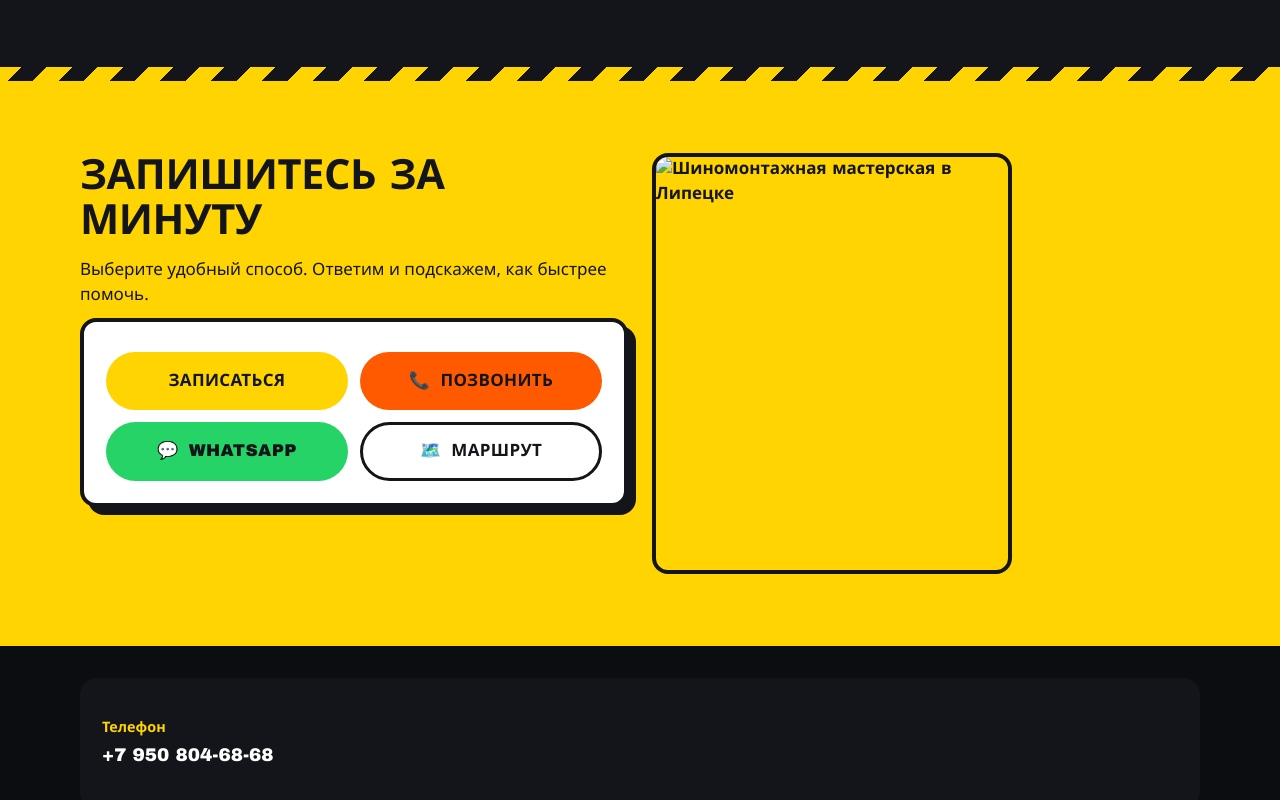
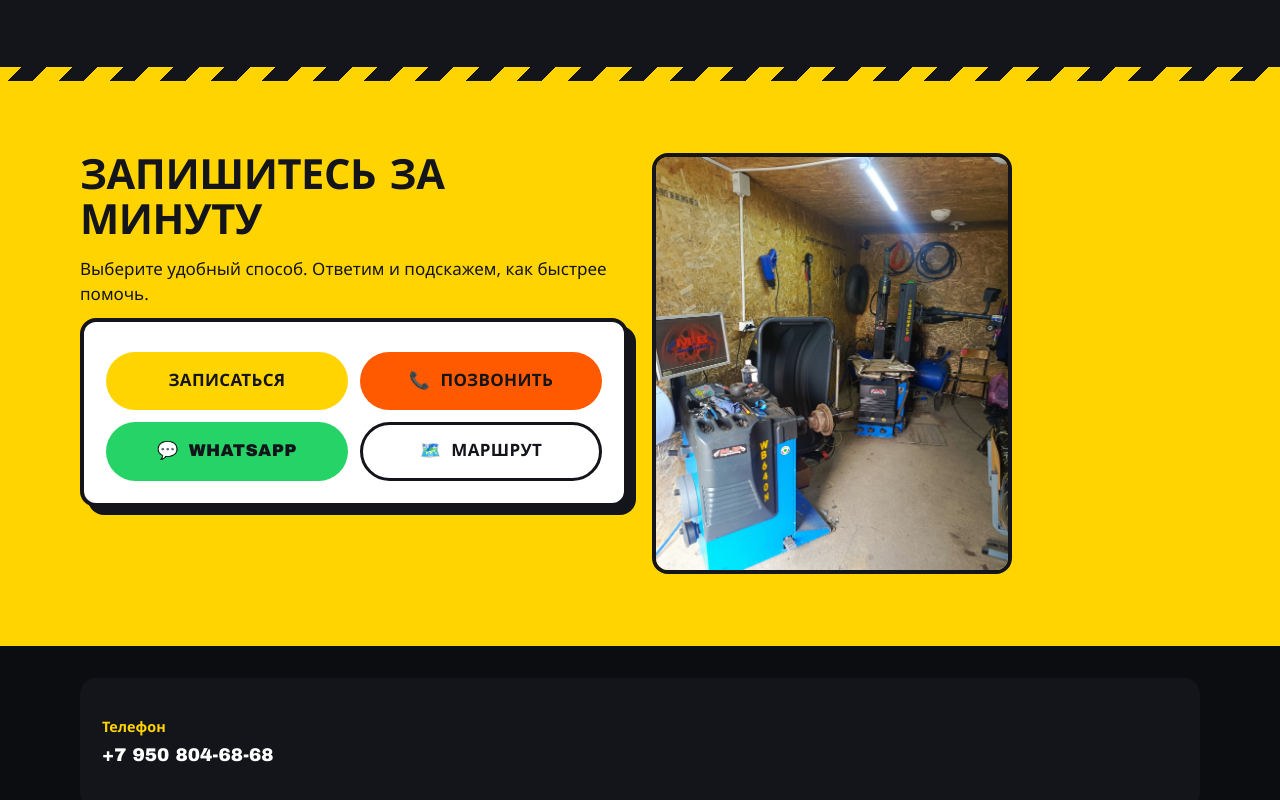
Before and after one commit to spuzatykh/shinomontazh-lipetsk-demo-v5, a plain HTML site: page index.html in a window 1280 px wide. Shown: the part 1025-1825 px from the top of the page. Drawn offline with Linux system fonts and the light colour scheme.

Commit message:
Демо v5: исправлен путь к фото (cover.jpg в корне)

```diff
--- a/index.html
+++ b/index.html
@@ -355,7 +355,7 @@
       </div>
       <div>
         <!-- Фото: обложка из карточки 2ГИС -->
-        <img class="contact-photo" src="img/cover.jpg" alt="Шиномонтажная мастерская в Липецке" loading="lazy" width="1440" height="1690">
+        <img class="contact-photo" src="cover.jpg" alt="Шиномонтажная мастерская в Липецке" loading="lazy" width="1440" height="1690">
       </div>
     </div>
   </section>
```
